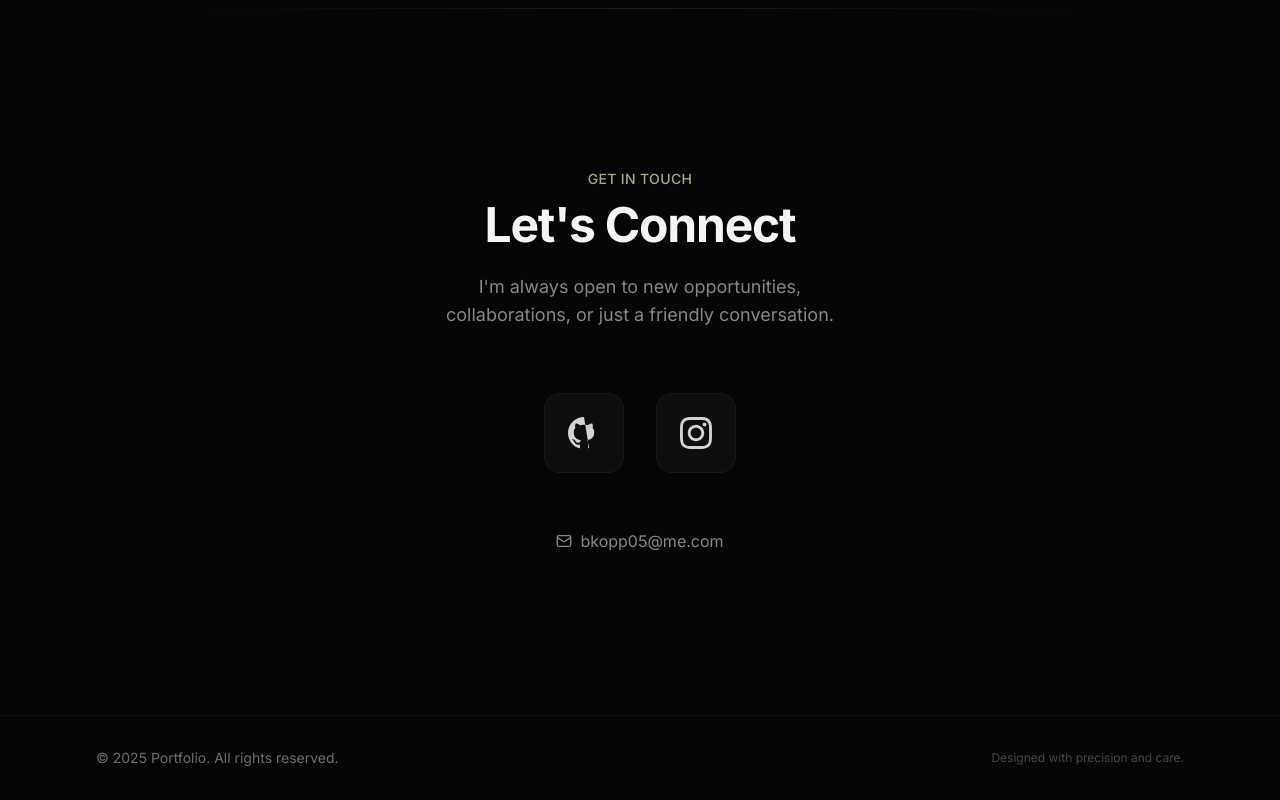
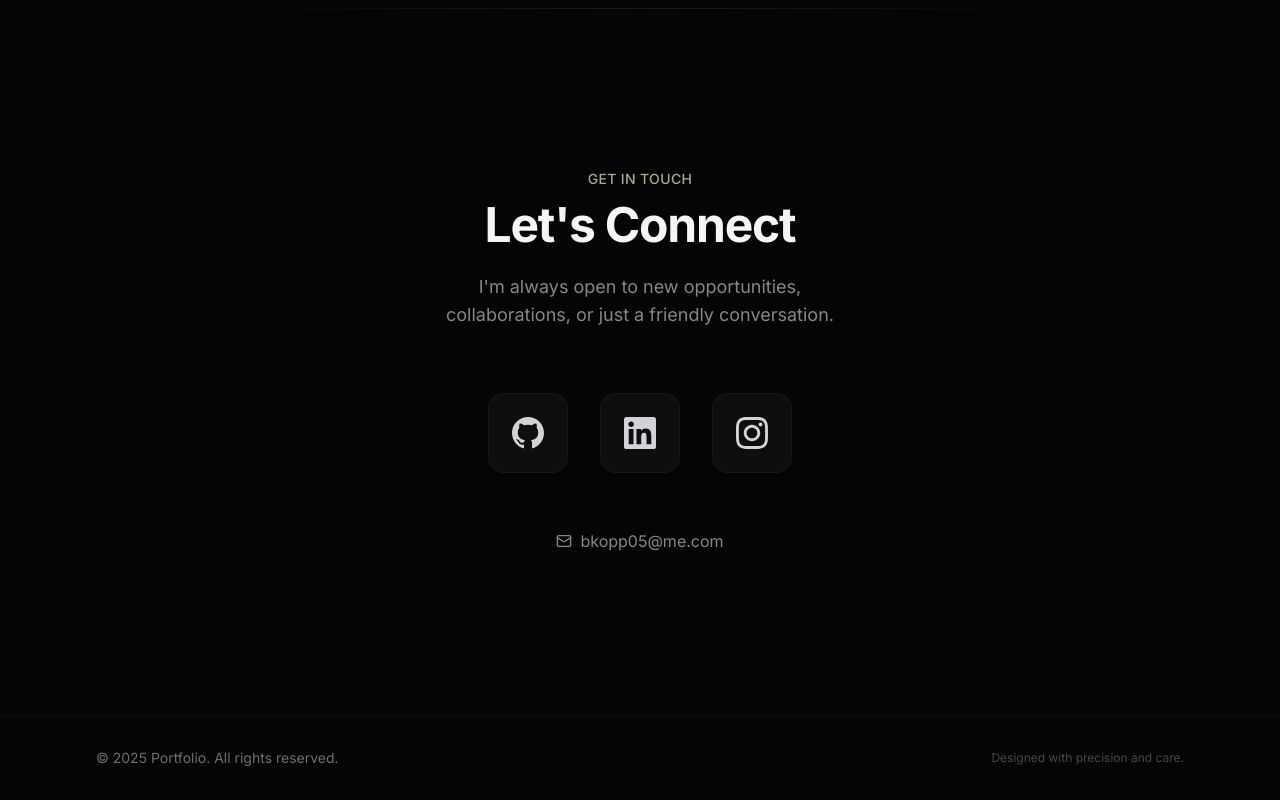
Before and after one commit to Kopp0254/Kopp0254.github.io, a plain HTML site: page index.html in a window 1280 px wide. Shown: the part 2840-3640 px from the top of the page. Drawn offline with nearby package versions, Linux system fonts and the light colour scheme.

Commit message:
small fixes to path and svg tags

```diff
--- a/index.html
+++ b/index.html
@@ -497,15 +497,15 @@
                     <div class="flex items-center justify-center gap-6 sm:gap-8">
                         <!-- GitHub -->
                         <a href="https://github.com/Kopp0254" target="_blank" rel="noopener noreferrer" class="social-icon w-16 h-16 sm:w-20 sm:h-20 rounded-2xl bg-dark-800/60 border border-dark-600/40 flex items-center justify-center text-dark-200 hover:text-dark-950 hover:border-accent/30" aria-label="GitHub">
-                            <svg class="w-7 h-7 sm:w-8 sm:h-8" fill="currentColor" viewBox="0 0 24 24"><path d="M12 0c-6.626 0-12 5.373-12 12 0 5.302 3.438 9.8 8.207 11.387.599.111.793-.261.793-.577v-2.234c-3.338.726-4.033-1.416-4.033-1.416-.546-1.387-1.333-1.756-1.333-1.756-1.089-.745.083-.729.083-.729 1.205.084 1.839 1.237 1.839 1.237 1.07 1.834 2.807 1.304 3.492.997.107-.775.418-1.305.762-1.604-2.665-.305-5.467-1.334-5.467-5.931 0-1.311.469-2.381 1.236-3.221-.124-.303-.535-1.524.117-3.176 0 0 1.008-.322 3.301 1.23.957-.266 1.983-.399 3.003-.404 1.02.005 2.047.138 3.006.404 2.291-1.552 3.297-1.23 3.297-1.23.653 1.653.242 2.874.118 3.176.77.84 1.235 1.911 1.235 3.221 0 4.609-2.807 5.624-5.479 5.921.43.372.823 1.102.823 2.222v3.293c0 .319.192 .694 .801 .576 4.765-1.
+                            <svg class="w-7 h-7 sm:w-8 sm:h-8" fill="currentColor" viewBox="0 0 24 24"><path d="M12 0c-6.626 0-12 5.373-12 12 0 5.302 3.438 9.8 8.207 11.387.599.111.793-.261.793-.577v-2.234c-3.338.726-4.033-1.416-4.033-1.416-.546-1.387-1.333-1.756-1.333-1.756-1.089-.745.083-.729.083-.729 1.205.084 1.839 1.237 1.839 1.237 1.07 1.834 2.807 1.304 3.492.997.107-.775.418-1.305.762-1.604-2.665-.305-5.467-1.334-5.467-5.931 0-1.311.469-2.381 1.236-3.221-.124-.303-.535-1.524.117-3.176 0 0 1.008-.322 3.301 1.23.957-.266 1.983-.399 3.003-.404 1.02.005 2.047.138 3.006.404 2.291-1.552 3.297-1.23 3.297-1.23.653 1.653.242 2.874.118 3.176.77.84 1.235 1.911 1.235 3.221 0 4.609-2.807 5.624-5.479 5.921.43.372.823 1.102.823 2.222v3.293c0 .319.192.694.801.576 4.765-1.588 8.199-6.099 8.199-11.413 0-6.627-5.373-12-12-12z"></path>></svg>
                         </a>
                         <!-- LinkedIn -->
                         <a href="https://www.linkedin.com/in/brody-kopp-358295309/" target="_blank" rel="noopener noreferrer" class="social-icon w-16 h-16 sm:w-20 sm:h-20 rounded-2xl bg-dark-800/60 border border-dark-600/40 flex items-center justify-center text-dark-200 hover:text-dark-950 hover:border-accent/30" aria-label="LinkedIn">
-                            <svg class="w-7 h-7 sm:w-8 sm:h-8" fill="currentColor" viewBox="0 0 24 24"><path d="M20.447 20.452h-3.554v-5.569c0-1.328-.027-3.037-1.852-3.037-1.853 0-2.136 1.445-2.136 2.939v5.667H9.351V9h3.414v1.561h.046c.477-.9 1.637-1.85 3.37-1.85 3.601 0 4.267 2.37 4.267 5.455v6.286zM5.337 7.433c-1.144 0-2.063-.926-2.063-2.065 0-1.138.92-2.063 2.063-2.063 1.14 0 2.064.925 2.064 2.063 0 1.139-.925 2.065-2.064 2.065zm1.782 13.019H3.555V9h3.564v11.452zM22.225 0H1.771C.792 0 0 .774 0 1.729v20.542C0 23.227.792 24 1.771 24h20.451C23.2 24 24 23.227 24 22.271V1.729C24 .774 23.2 0 22.222 0h.003z"/></svg>
+                            <svg class="w-7 h-7 sm:w-8 sm:h-8" fill="currentColor" viewBox="0 0 24 24"><path d="M20.447 20.452h-3.554v-5.569c0-1.328-.027-3.037-1.852-3.037-1.853 0-2.136 1.445-2.136 2.939v5.667H9.351V9h3.414v1.561h.046c.477-.9 1.637-1.85 3.37-1.85 3.601 0 4.267 2.37 4.267 5.455v6.286zM5.337 7.433c-1.144 0-2.063-.926-2.063-2.065 0-1.138.92-2.063 2.063-2.063 1.14 0 2.064.925 2.064 2.063 0 1.139-.925 2.065-2.064 2.065zm1.782 13.019H3.555V9h3.564v11.452zM22.225 0H1.771C.792 0 0 .774 0 1.729v20.542C0 23.227.792 24 1.771 24h20.451C23.2 24 24 23.227 24 22.271V1.729C24 .774 23.2 0 22.222 0h.003z"></path>></svg>
                         </a>
                         <!-- Instagram -->
                         <a href="https://www.instagram.com/hamslce/?hl=en" target="_blank" rel="noopener noreferrer" class="social-icon w-16 h-16 sm:w-20 sm:h-20 rounded-2xl bg-dark-800/60 border border-dark-600/40 flex items-center justify-center text-dark-200 hover:text-dark-950 hover:border-accent/30" aria-label="Instagram">
-                            <svg class="w-7 h-7 sm:w-8 sm:h-8" fill="currentColor" viewBox="0 0 24 24"><path d="M12 2.163c3.204 0 3.584.012 4.85.07 3.252.148 4.771 1.691 4.919 4.919.058 1.265.069 1.645.069 4.849 0 3.205-.012 3.584-.069 4.849-.149 3.225-1.664 4.771-4.919 4.919-1.266.058-1.644.07-4.85.07-3.204 0-3.584-.012-4.849-.07-3.26-.149-4.771-1.699-4.919-4.92-.058-1.265-.07-1.644-.07-4.849 0-3.204.013-3.583.07-4.849.149-3.227 1.664-4.771 4.919-4.919 1.266-.057 1.645-.069 4.849-.069zm0-2.163c-3.259 0-3.667.014-4.947.072-4.358.2-6.78 2.618-6.98 6.98-.059 1.281-.073 1.689-.073 4.948 0 3.259.014 3.668.072 4.948.2 4.358 2.618 6.78 6.98 6.98 1.281.058 1.689.072 4.948.072 3.259 0 3.668-.014 4.948-.072 4.354-.2 6.782-2.618 6.979-6.98.059-1.28.073-1.689.073-4.948 0-3.259-.014-3.667-.072-4.947-.196-4.354-2.617-6.78-6.979-6.98-1.281-.059-1.69-.073-4.949-.073zm0 5.838c-3.403 0-6.162 2.759-6.162 6.162s2.759 6.163 6.162 6.163 6.162-2.759 6.162-6.163c0-3.403-2.759-6.162-6.162-6.162zm0 10.162c-2.209 0-4-1.79-4-4 0-2.209 1.791-4 4-4s4 1.791 4 4c0 2.21-1.791 4-4 4zm6.406-11.845c-.796 0-1.441.645-1.441 1.44s.645 1.44 1.441 1.44c.795 0 1.439-.645 1.439-1.44s-.644-1.44-1.439-1.44z"/></svg>
+                            <svg class="w-7 h-7 sm:w-8 sm:h-8" fill="currentColor" viewBox="0 0 24 24"><path d="M12 2.163c3.204 0 3.584.012 4.85.07 3.252.148 4.771 1.691 4.919 4.919.058 1.265.069 1.645.069 4.849 0 3.205-.012 3.584-.069 4.849-.149 3.225-1.664 4.771-4.919 4.919-1.266.058-1.644.07-4.85.07-3.204 0-3.584-.012-4.849-.07-3.26-.149-4.771-1.699-4.919-4.92-.058-1.265-.07-1.644-.07-4.849 0-3.204.013-3.583.07-4.849.149-3.227 1.664-4.771 4.919-4.919 1.266-.057 1.645-.069 4.849-.069zm0-2.163c-3.259 0-3.667.014-4.947.072-4.358.2-6.78 2.618-6.98 6.98-.059 1.281-.073 1.689-.073 4.948 0 3.259.014 3.668.072 4.948.2 4.358 2.618 6.78 6.98 6.98 1.281.058 1.689.072 4.948.072 3.259 0 3.668-.014 4.948-.072 4.354-.2 6.782-2.618 6.979-6.98.059-1.28.073-1.689.073-4.948 0-3.259-.014-3.667-.072-4.947-.196-4.354-2.617-6.78-6.979-6.98-1.281-.059-1.69-.073-4.949-.073zm0 5.838c-3.403 0-6.162 2.759-6.162 6.162s2.759 6.163 6.162 6.163 6.162-2.759 6.162-6.163c0-3.403-2.759-6.162-6.162-6.162zm0 10.162c-2.209 0-4-1.79-4-4 0-2.209 1.791-4 4-4s4 1.791 4 4c0 2.21-1.791 4-4 4zm6.406-11.845c-.796 0-1.441.645-1.441 1.44s.645 1.44 1.441 1.44c.795 0 1.439-.645 1.439-1.44s-.644-1.44-1.439-1.44z"></path>></svg>
                         </a>
                     </div>
 
```
